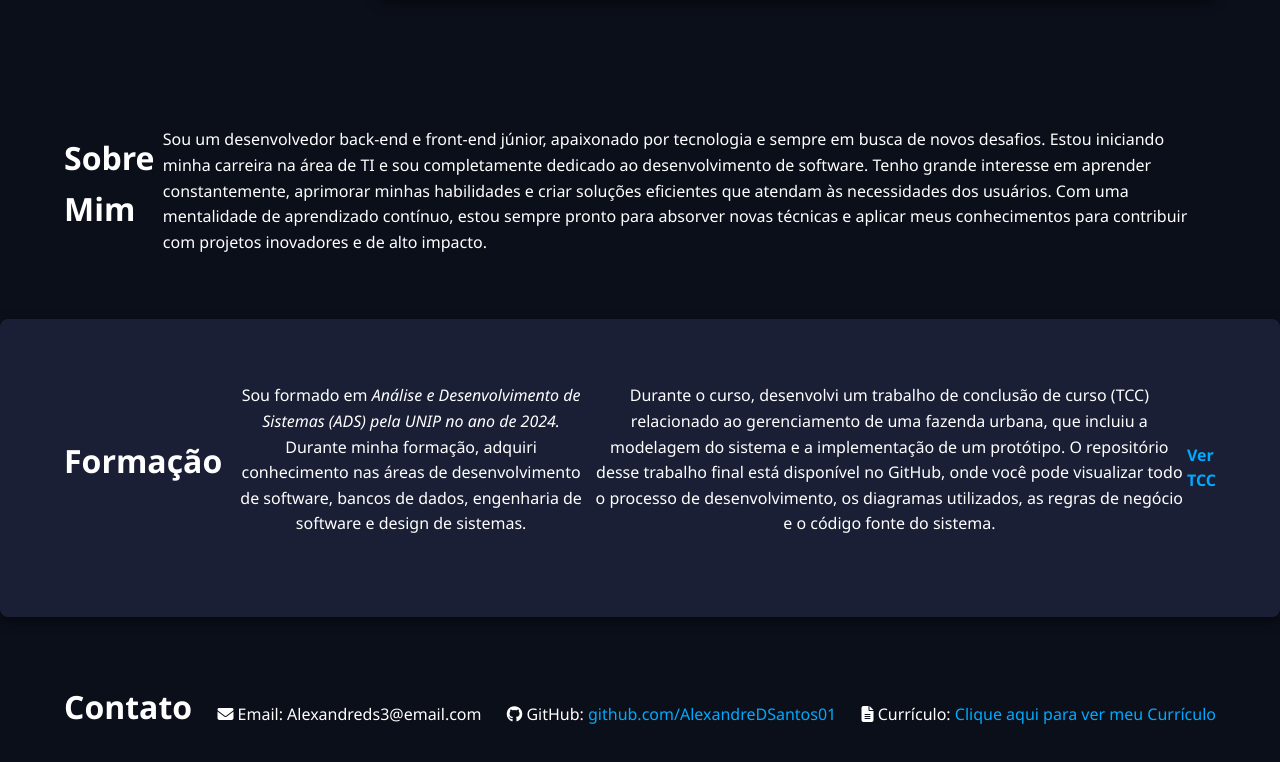
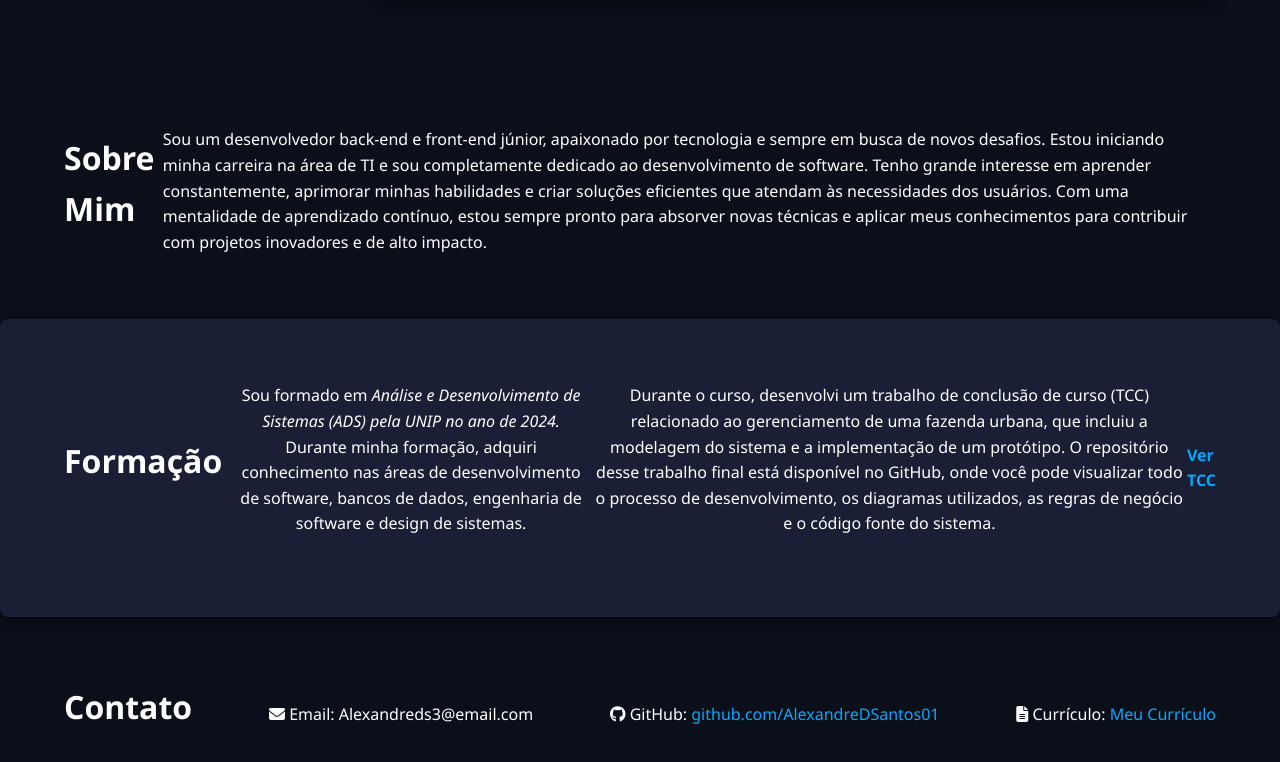
Before and after one commit to AlexandreDSantos01/MeuPortfolio, a plain HTML site: page index.html in a window 1280 px wide. Shown: the part 2262-3024 px from the top of the page. Drawn offline with nearby package versions, Linux system fonts and the light colour scheme; animation ran at ten frames a second; a script that the page names is missing.

Commit message:
Commit 2.2

```diff
--- a/index.html
+++ b/index.html
@@ -110,7 +110,7 @@
           <h2>Contato</h2>
           <p><i class="fas fa-envelope"></i> Email: Alexandreds3@email.com</p>
           <p><i class="fab fa-github"></i> GitHub: <a href="https://github.com/AlexandreDSantos01" target="_blank">github.com/AlexandreDSantos01</a></p>
-          <p><i class="fas fa-file-alt"></i> Currículo: <a href="https://drive.google.com/file/d/1nJAoGIRT3JIRsp__WdqHHMXsSDlUCWeW/view?usp=sharing" target="_blank">Clique aqui para ver meu Currículo</a></p>
+          <p><i class="fas fa-file-alt"></i> Currículo: <a href="https://drive.google.com/file/d/1nJAoGIRT3JIRsp__WdqHHMXsSDlUCWeW/view?usp=sharing" target="_blank">Meu Currículo</a></p>
         </div>
       </section>
 
```
